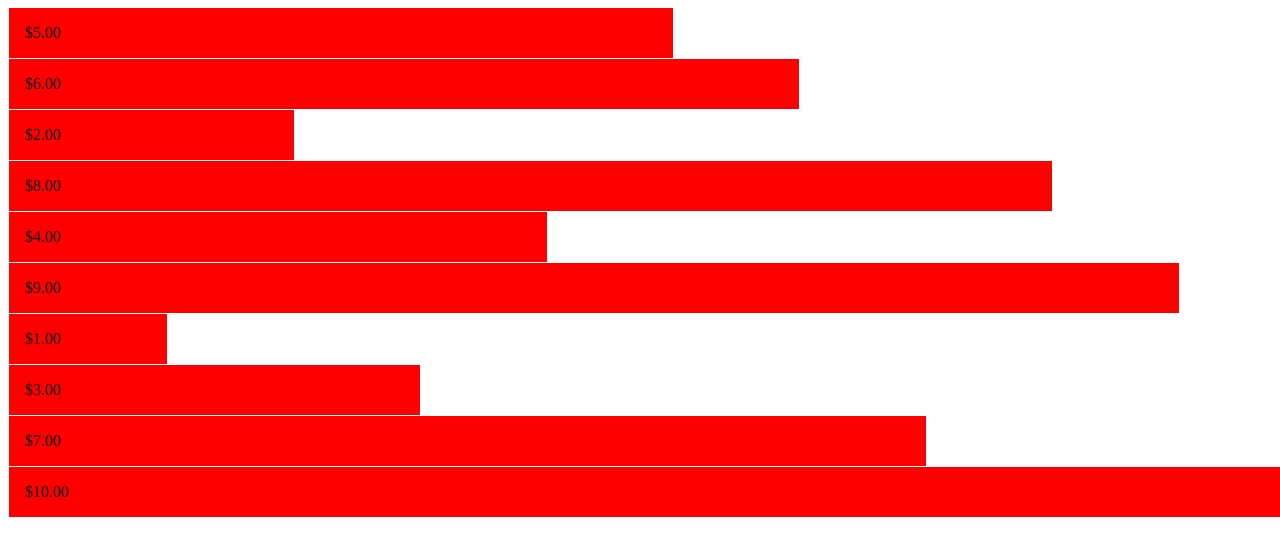
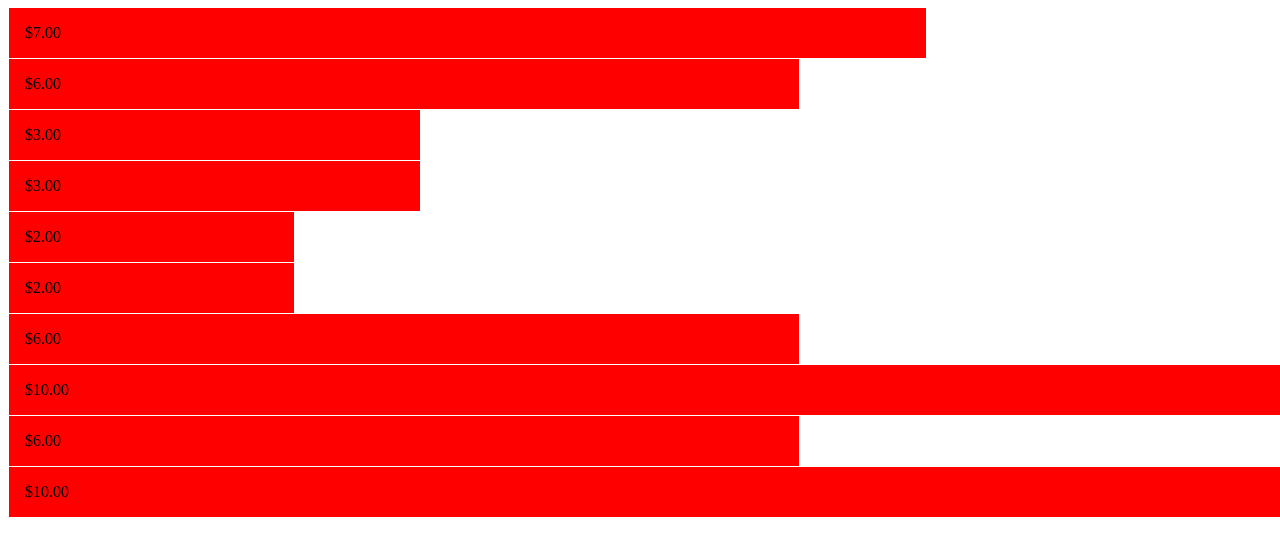
Before and after one commit to mcdott/4310-d3-tutorial, a plain HTML site: page index.html in a window 1280 px wide. Shown: the top 556 px of the page. Drawn offline with nearby package versions, Linux system fonts and the light colour scheme.

Commit message:
Completes 01 Challenge 1 stretch

```diff
--- a/index.html
+++ b/index.html
@@ -9,9 +9,19 @@
   <body>
     <script src="https://d3js.org/d3.v7.min.js"></script>
     <script>
+      function generateArrayRandomPositiveIntegers(n, max) {
+        let result = [];
+        for (let i = 0; i < n; i++) {
+          result.push(Math.floor(Math.random() * max) + 1); // +1 to ensure it's always a positive integer
+        }
+        return result;
+      }
+
+      const data = generateArrayRandomPositiveIntegers(10, 10); // generate an array of 10 random positive integers up to 10
+
       d3.select("body")
         .selectAll("div")
-        .data([5, 6, 2, 8, 4, 9, 1, 3, 7, 10])
+        .data(data)
         .enter()
         .append("div")
         .text((d) => `$${d.toFixed(2)}`)
```
